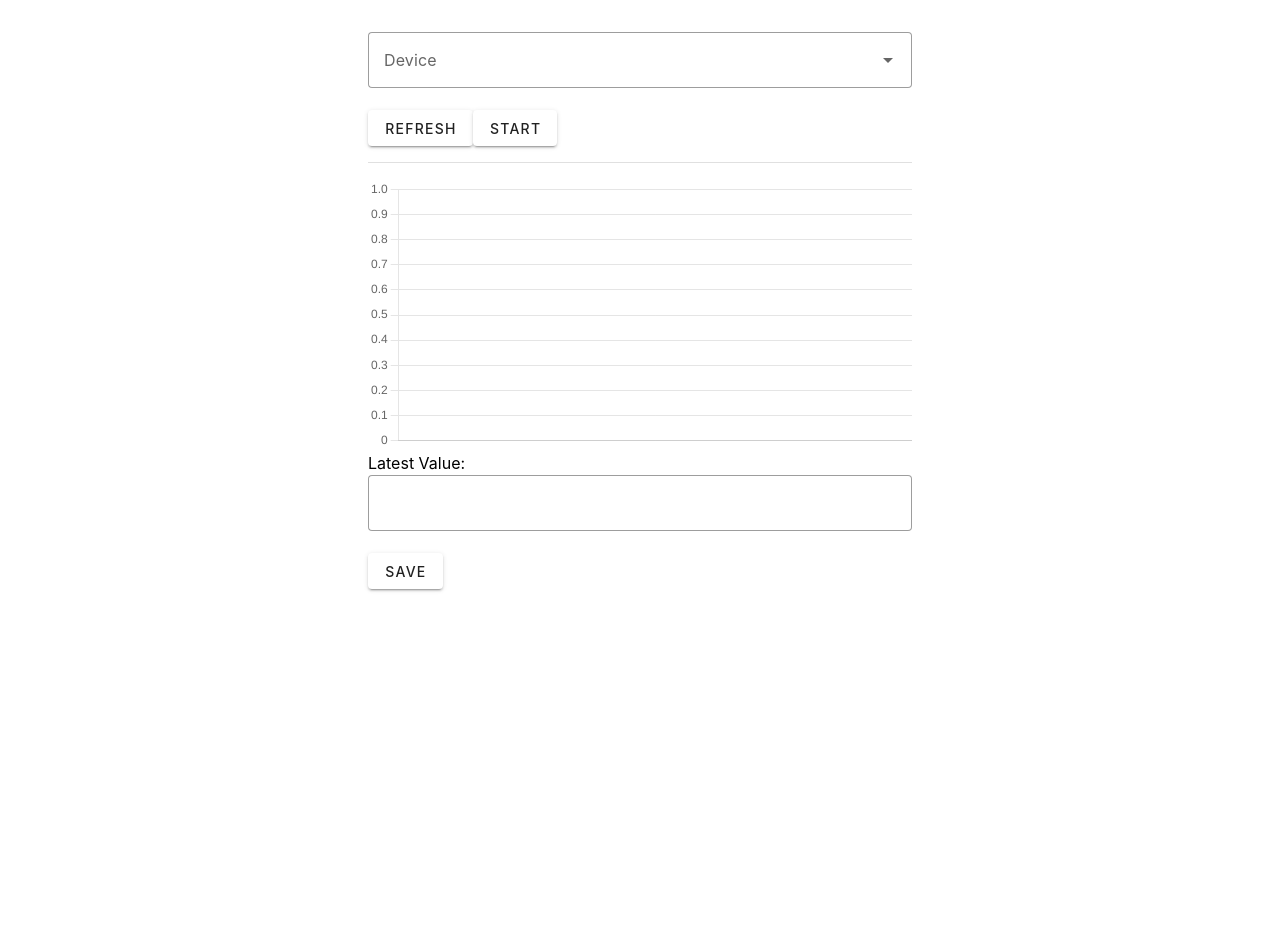
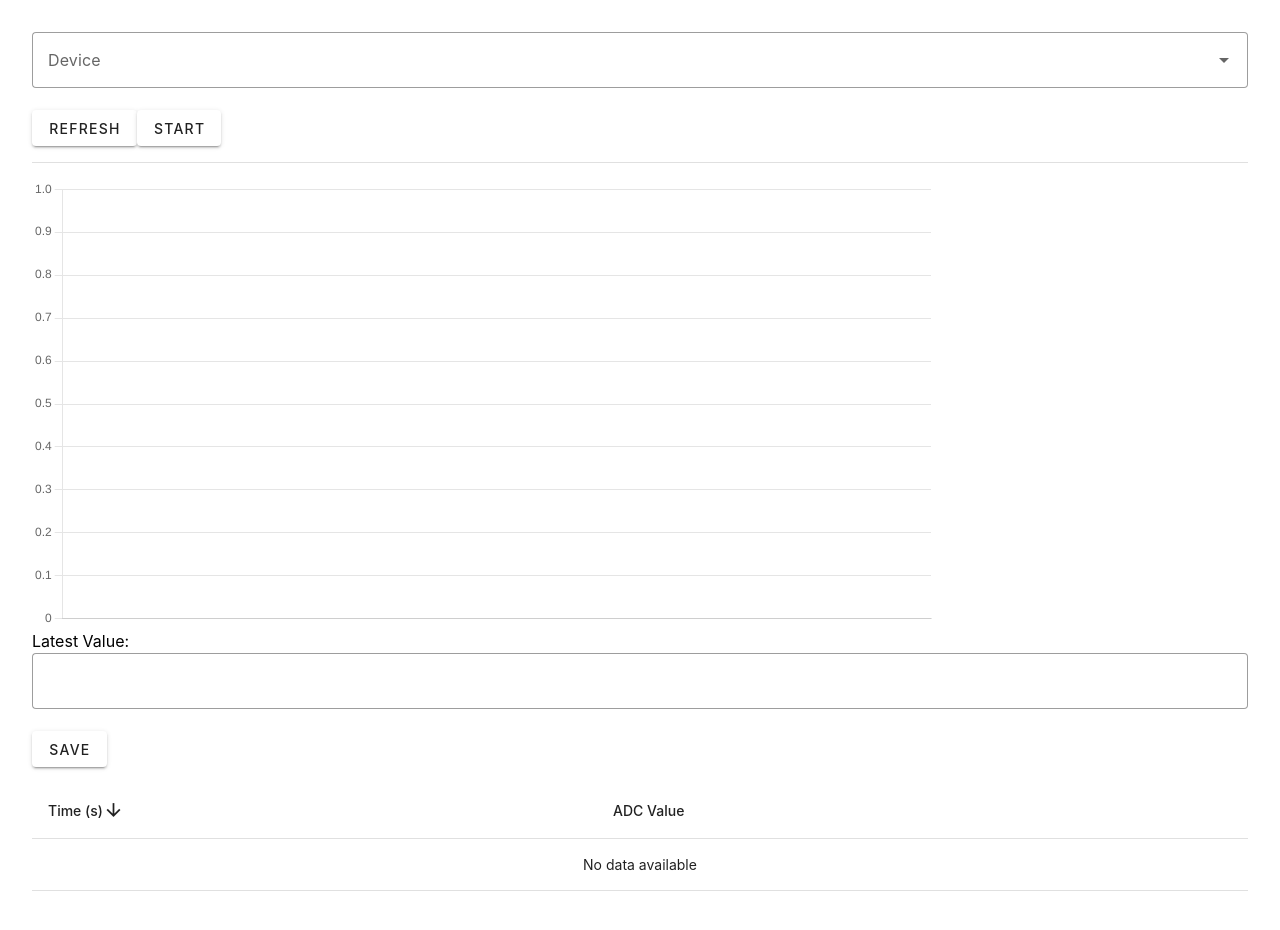
Before and after one commit to paolo-projects/h2-sensor, a Vue app: page / in a window 1280 px wide. Shown: the top 930 px of the page. Before the commit the page ends 800 px from the top, so only its background shows below. Built offline with nearby package versions, Linux system fonts and the light colour scheme.

Commit message:
added data table

```diff
--- a/src/index.css
+++ b/src/index.css
@@ -1,7 +1,6 @@
 body {
-  font-family: -apple-system, BlinkMacSystemFont, 'Segoe UI', Roboto, Helvetica,
+  font-family: -apple-system, BlinkMacSystemFont, "Segoe UI", Roboto, Helvetica,
     Arial, sans-serif;
   margin: auto;
-  max-width: 38rem;
   padding: 2rem;
 }
--- a/src/ui/App.vue
+++ b/src/ui/App.vue
@@ -3,18 +3,21 @@
   <v-divider style="margin: 1em 0" />
   <Chart :data="sensorData" />
   <LatestValue :value="latestReading" @save="handleSave" />
+  <ValuesTable :items="sensorDataTabular" />
 </template>
 
 <script setup>
-import { ref, shallowRef } from "vue";
+import { ref, shallowRef, computed } from "vue";
 import SerialSelector from "./SerialSelector.vue";
 import Chart from "./Chart.vue";
 import LatestValue from "./LatestValue.vue";
+import ValuesTable from "./ValuesTable.vue";
 
 const sensorData = shallowRef({
   labels: [],
   values: [],
 });
+const sensorDataTabular = ref([]);
 const latestReading = ref(null);
 const initialTime = ref(null);
 
@@ -29,6 +32,7 @@ const onData = (data) => {
     labels: [...sensorData.value.labels, time],
     values: [...sensorData.value.values, data],
   };
+  sensorDataTabular.value.push({ time, value: data });
   latestReading.value = data;
 };
 
--- a/src/ui/Chart.vue
+++ b/src/ui/Chart.vue
@@ -63,5 +63,10 @@ watch(
 .chart-container {
   position: relative;
   width: 100%;
+  height: 450px;
+}
+.chart-canvas {
+  width: 100%;
+  height: 100%;
 }
 </style>
--- /dev/null
+++ b/src/ui/ValuesTable.vue
@@ -0,0 +1,33 @@
+<template>
+  <div class="table-container">
+    <v-data-table-virtual
+      :headers="headers"
+      :items="items"
+      :sort-by="sortBy"
+    ></v-data-table-virtual>
+  </div>
+</template>
+<script setup>
+import { ref, watch } from "vue";
+
+const props = defineProps({
+  items: {
+    type: Array,
+    required: true,
+  },
+});
+
+const headers = [
+  { key: "time", title: "Time (s)", value: "time", sortable: true },
+  { key: "value", title: "ADC Value", value: "value", sortable: true },
+];
+
+const sortBy = ref([{ key: "time", order: "desc" }]);
+</script>
+<style scoped>
+.table-container {
+  margin: 1em 0;
+  height: 400px;
+  overflow-y: scroll;
+}
+</style>
```
